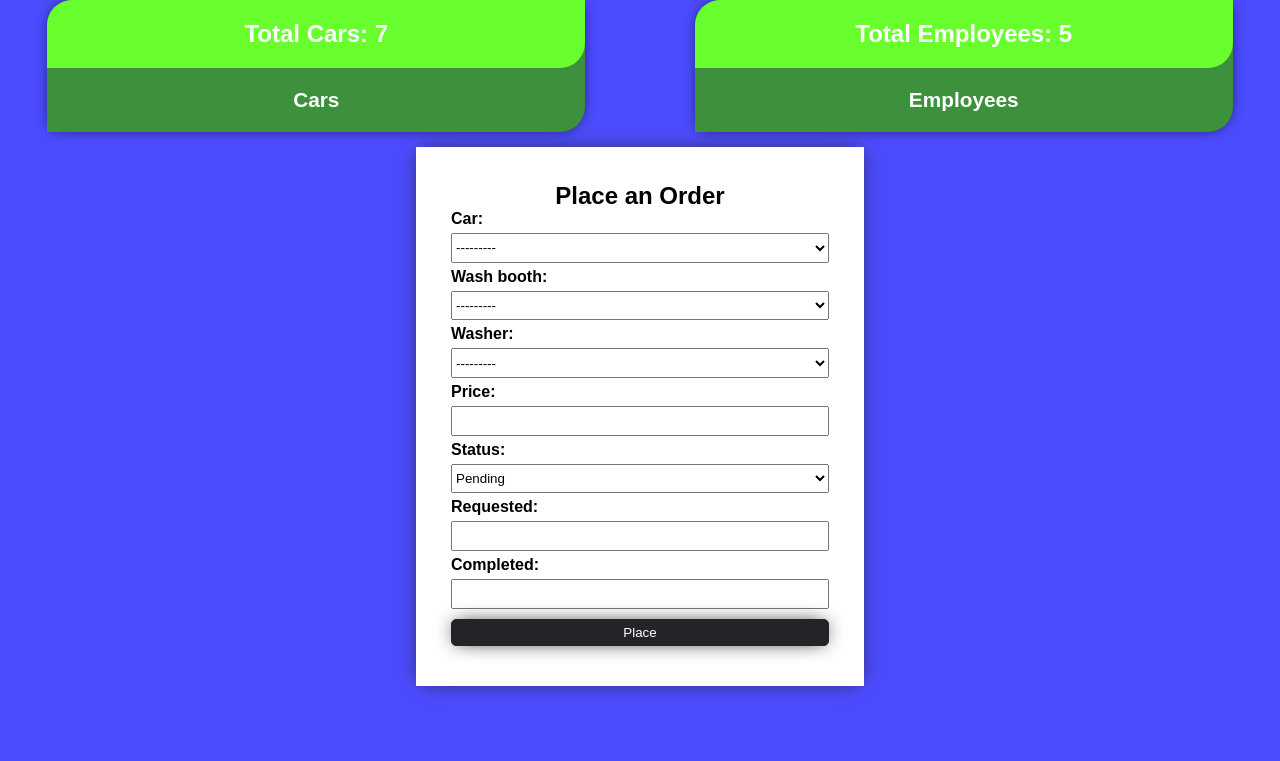
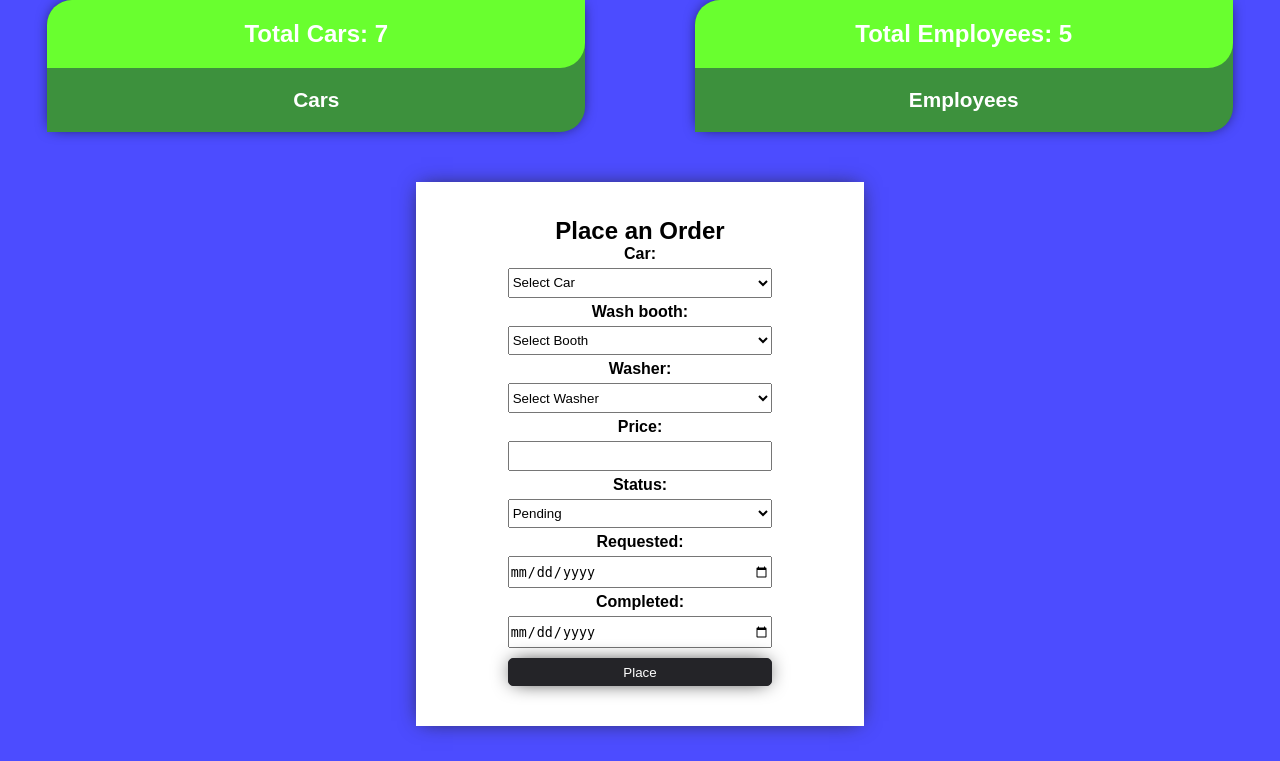
Before and after one commit to Christus5/Car-Wash, a Django app: page / in a window 1280 px wide. Shown: the part 114-875 px from the top of the page. Before the commit the page ends 811 px from the top, so only its background shows below. Run offline with Django 3.2, Linux system fonts and the light colour scheme; data comes from the database, SQL or seed files in the repository; both versions use the stored data as it was after the commit.

Commit message:
update form visual and form sturcture

```diff
--- a/static/washapp/base.css
+++ b/static/washapp/base.css
@@ -210,9 +210,11 @@ a:hover {
 
 }
 
+/* order form */
+
 .order-form-wrapper {
     text-align: center;
-    margin: 0 auto;
+    margin: 50px auto;
     width: 35%;
     background: white;
     box-sizing: border-box;
@@ -224,14 +226,26 @@ a:hover {
 .order-form {
     display: flex;
     flex-direction: column;
-    text-align: left;
+    text-align: center;
 }
 
 .order-form > *:not(label) {
     padding: 0.4em 0;
-    margin: 5px 0;
+    margin: 5px auto;
+    width: 70%;
+    box-sizing: border-box;
+    transition: 0.3s ease-out;
+    outline: none;
 }
 
+.order-form >*:not(label):focus{
+    width: 99%;
+    border: 1px solid var(--lime);
+    box-shadow: 0 0 20px -5px var(--lime);
+}
+
+
+/* end order form */
 /* grid */
 
 .grid {
--- a/washapp/forms.py
+++ b/washapp/forms.py
@@ -1,9 +1,21 @@
 from django import forms
 
-from .models import Order
+from .models import *
 
 
 class OrderForm(forms.ModelForm):
+    requested = forms.DateTimeField(widget=forms.DateInput(attrs={
+        'type': 'date'
+    }))
+    completed = forms.DateTimeField(widget=forms.DateInput(attrs={
+        'type': 'date'
+    }))
+
+    car = forms.ModelChoiceField(empty_label='Select Car', queryset=Car.objects.all())
+    wash_booth = forms.ModelChoiceField(empty_label='Select Booth', queryset=CarWashBooth.objects.all())
+    washer = forms.ModelChoiceField(empty_label='Select Washer', queryset=Employee.objects.all())
+    price = forms.DecimalField(min_value=0)
+
     class Meta:
         model = Order
         fields = '__all__'
```
Also changed, not shown: db.sqlite3.
